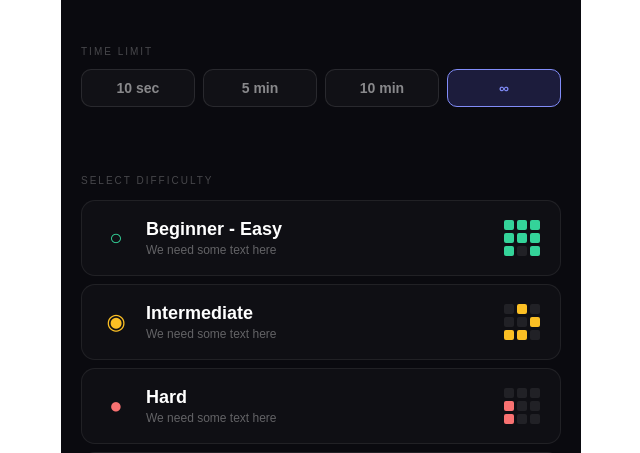
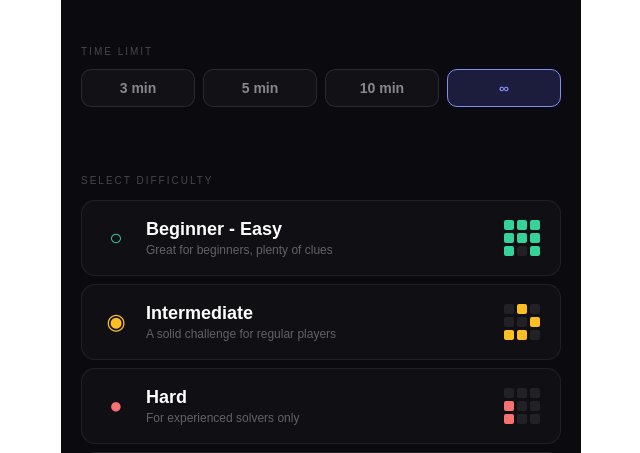
Before and after one commit to kkostia/SB4_Project, a React (Create React App) app in the folder sudoku-pwa/: page / in a window 1280 px wide. Shown: the part 121-574 px from the top of the page, without its empty margins (319-959 px from the left). Built offline with nearby package versions, Linux system fonts and the light colour scheme.

Commit message:
Level description added, and 10 sec time limit changed back to 3 min

```diff
--- a/sudoku-pwa/src/components/HomePage.jsx
+++ b/sudoku-pwa/src/components/HomePage.jsx
@@ -2,14 +2,14 @@ import { useState } from "react";
 
 const DIFFICULTIES = [
     //API for puzzle generator has only 3 difficulties, so adaptive is just a placeholder for now(will be implemented)
-  { id: "easy", label: "Beginner - Easy", clues: 50, tagline: "We need some text here", icon: "○", color: "#34d399", filled: 8 },
-  { id: "medium", label: "Intermediate", clues: 32, tagline: "We need some text here", icon: "◉", color: "#fbbf24", filled: 4 },
-  { id: "hard", label: "Hard", clues: 24, tagline: "We need some text here", icon: "●", color: "#f87171", filled: 2 },
+  { id: "easy", label: "Beginner - Easy", clues: 50, tagline: "Great for beginners, plenty of clues", icon: "○", color: "#34d399", filled: 8 },
+  { id: "medium", label: "Intermediate", clues: 32, tagline: "A solid challenge for regular players", icon: "◉", color: "#fbbf24", filled: 4 },
+  { id: "hard", label: "Hard", clues: 24, tagline: "For experienced solvers only", icon: "●", color: "#f87171", filled: 2 },
   { id: "adaptive", label: "Adaptive", clues: 17, tagline: "In development", icon: "⬛", color: "#e879f9", filled: 1, disabled: true },
 ];
 
 const TIME_LIMITS = [
-  { label: "10 sec", seconds: 10 },
+  { label: "3 min", seconds: 180 },
   { label: "5 min", seconds: 300 },
   { label: "10 min", seconds: 600 },
   { label: "∞", seconds: null },
```
